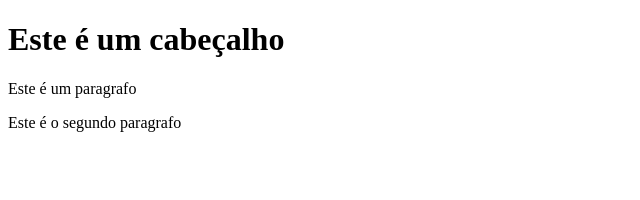
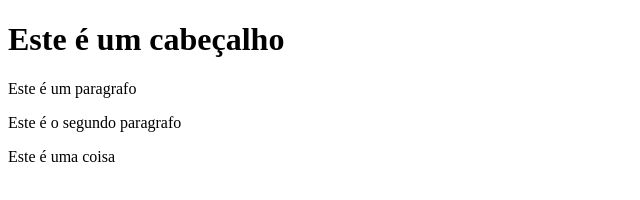
Before and after one commit to Benjamito/benjamin1, a plain HTML site: page index.html in a window 1280 px wide. Shown: the whole page, without its empty margins (0-640 px from the left). Drawn offline with Linux system fonts and the light colour scheme.

Commit message:
terceira versao

```diff
--- a/index.html
+++ b/index.html
@@ -6,5 +6,6 @@
 <h1>Este é um cabeçalho</h1>
 <p>Este é um paragrafo</p>
 <p>Este é o segundo paragrafo</p>
+<p>Este é uma coisa</p>
 </body>
 </html>
```
